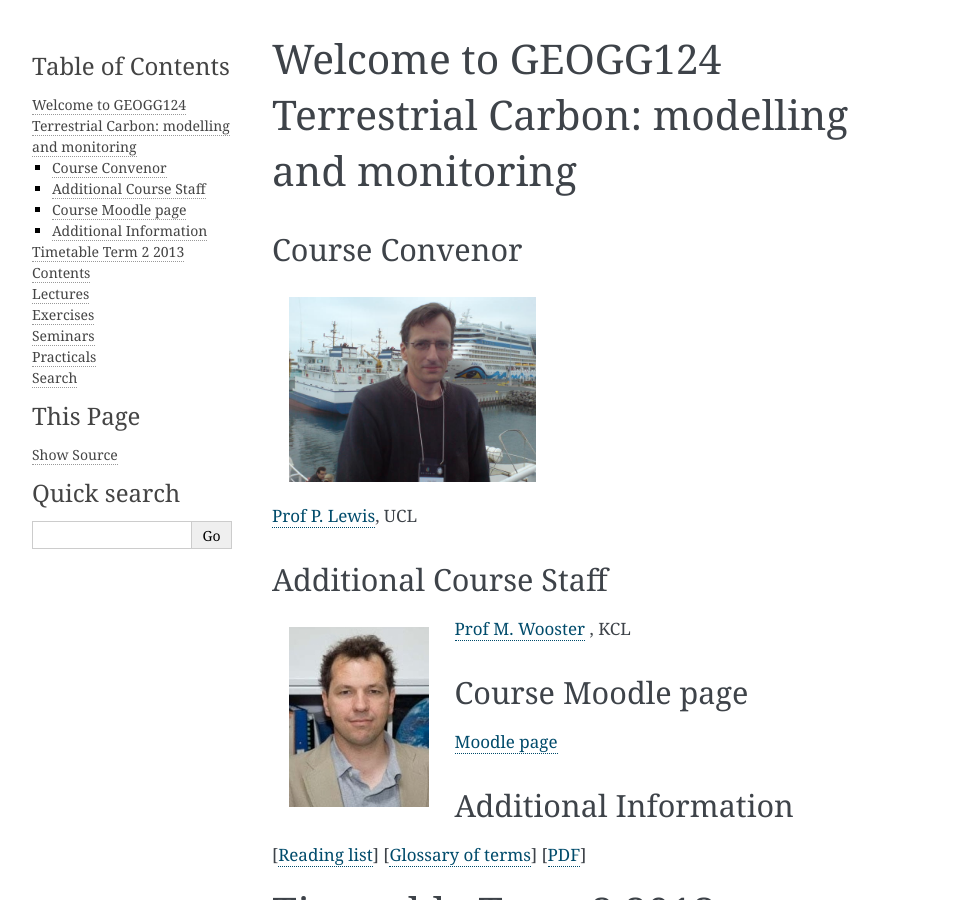
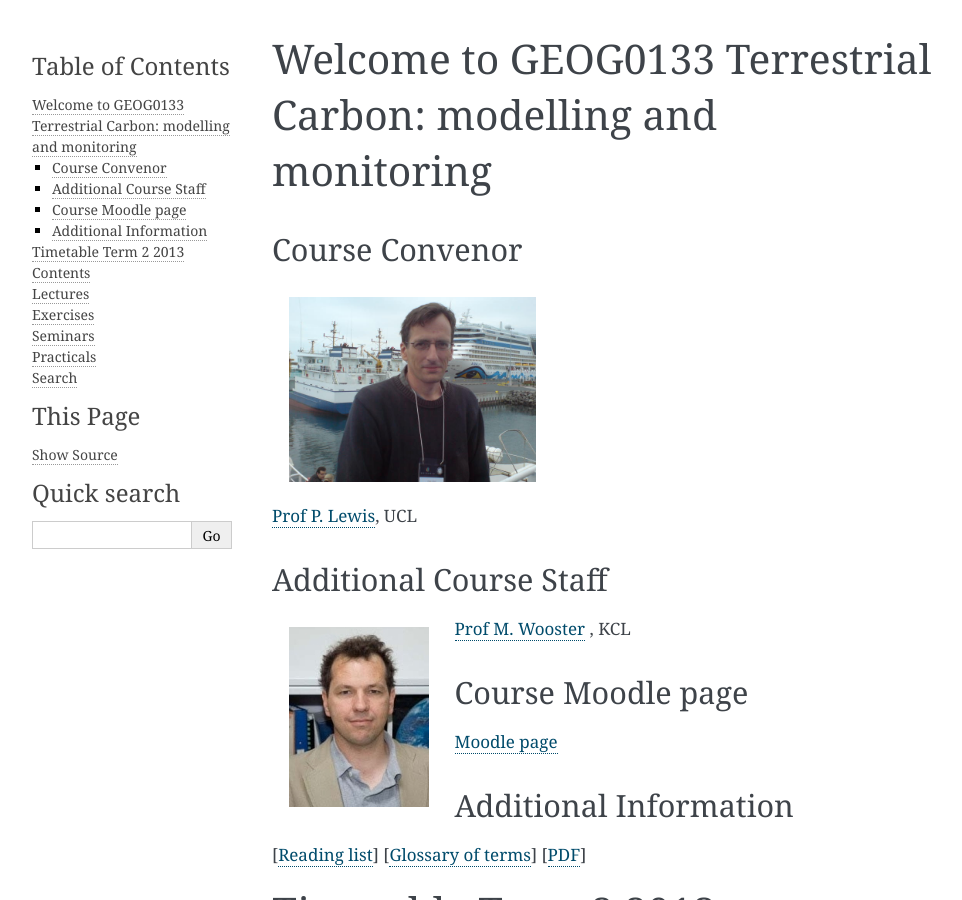
Before and after one commit to profLewis/GEOG0133_OLD, a Sphinx documentation site: the page built from docs/index.rst, in a window 1280 px wide and 900 px high. Shown: the whole window, without its empty margins (148-1110 px from the left). Built offline with Sphinx 7.4.7, drawn with Linux system fonts in a browser that asks for light colours; pages that are not in the unit, such as notebooks, are missing from menus.

Commit message:
updated from GEOG0133

```diff
--- a/docs/index.rst
+++ b/docs/index.rst
@@ -1,9 +1,9 @@
-.. geogg124 documentation master file, created by
+.. GEOG0133 documentation master file, created by
    sphinx-quickstart on Tue Jan  3 09:26:28 2012.
    You can adapt this file completely to your liking, but it should at least
    contain the root `toctree` directive.
 
-Welcome to GEOGG124 Terrestrial Carbon: modelling and monitoring
+Welcome to GEOG0133 Terrestrial Carbon: modelling and monitoring
 ==================================================================
 
 Course Convenor
@@ -40,7 +40,7 @@ Course Moodle page
 Additional Information
 -------------------------
 
-[`Reading list <readingList.html>`_] [`Glossary of terms <glossary.html>`_] [`PDF <python/geogg124.pdf>`_]
+[`Reading list <readingList.html>`_] [`Glossary of terms <glossary.html>`_] [`PDF <python/GEOG0133.pdf>`_]
 
 Timetable Term 2 2013
 ======================
@@ -82,13 +82,13 @@ Contents
 Lectures
 ========
 
-* Lecture 1a: (Fri 18 Jan 2-5) `Introduction to the Course [PDF <figures/Geogg124-lecture0.pdf>`_][`PPTX <figures/Geogg124-lecture0.pptx>`_]
-* Lecture 1b: (Fri 18 Jan 2-5) `The Terrestrial Carbon Cycle [PDF <figures/Geogg124-lecture1.pdf>`_][`PPTX <figures/Geogg124-lecture1.pptx>`_]
-* Lecture 2:  (Fri 25 Jan 2-5) `Terrestrial Ecosystem Modelling [PDF <figures/Geogg124-lecture2.pdf>`_] [`PPTX <figures/Geogg124-lecture2.pptx>`_]
+* Lecture 1a: (Fri 18 Jan 2-5) `Introduction to the Course [PDF <figures/GEOG0133-lecture0.pdf>`_][`PPTX <figures/GEOG0133-lecture0.pptx>`_]
+* Lecture 1b: (Fri 18 Jan 2-5) `The Terrestrial Carbon Cycle [PDF <figures/GEOG0133-lecture1.pdf>`_][`PPTX <figures/GEOG0133-lecture1.pptx>`_]
+* Lecture 2:  (Fri 25 Jan 2-5) `Terrestrial Ecosystem Modelling [PDF <figures/GEOG0133-lecture2.pdf>`_] [`PPTX <figures/GEOG0133-lecture2.pptx>`_]
 * Lecture 3a: (Fri 1st Feb 2:30-4:30) `Prof. Wooster: Introduction to remote sensing of fires [PDF <figures/wooster_lecture1_fire_intro.pdf>`_]
 * Lecture 3b: (Fri 1st Feb 2:30-4:30) `Prof. Wooster: Remote sensing of fires (cont) [PDF <figures/wooster_lecture2_fire.pdf>`_]
 * Lecture 3c: (Fri 1st Feb 2:30-4:30) `Prof. Wooster: Remote sensing of fires (cont) [PDF <figures/Fires_and_climate.pdf>`_]
-* Lecture 5:  (Fri 15th Mar 2-5) `Data Assimilation [PDF <figures/Geogg124-lectureDA.pdf>`_][`PPTX <figures/Geogg124-lectureDA.pptx>`_]
+* Lecture 5:  (Fri 15th Mar 2-5) `Data Assimilation [PDF <figures/GEOG0133-lectureDA.pdf>`_][`PPTX <figures/GEOG0133-lectureDA.pptx>`_]
 
 Exercises
 ==========
@@ -97,7 +97,7 @@ Exercises
 
 Seminars
 ========
-* Lecture 4 (Fri 1st Mar 2-5) `Student presentations on measurement methods <http://www2.geog.ucl.ac.uk/~plewis/geogg124/remoteSensing.html>`_
+* Lecture 4 (Fri 1st Mar 2-5) `Student presentations on measurement methods <http://www2.geog.ucl.ac.uk/~plewis/GEOG0133/remoteSensing.html>`_
 
 Practicals
 ==========
--- a/docs/intro.rst
+++ b/docs/intro.rst
@@ -1,4 +1,4 @@
-GEOGG124  TERRESTRIAL CARBON: MODELLING and MONITORING
+GEOG0133  TERRESTRIAL CARBON: MODELLING and MONITORING
 =======================================================
 
 Aims of the course
--- a/docs/readingList.rst
+++ b/docs/readingList.rst
@@ -1,4 +1,4 @@
-Reading List for GEOGG124 TERRESTRIAL CARBON: MODELLING and MONITORING
+Reading List for GEOG0133 TERRESTRIAL CARBON: MODELLING and MONITORING
 ======================================================================
 
 General
```
